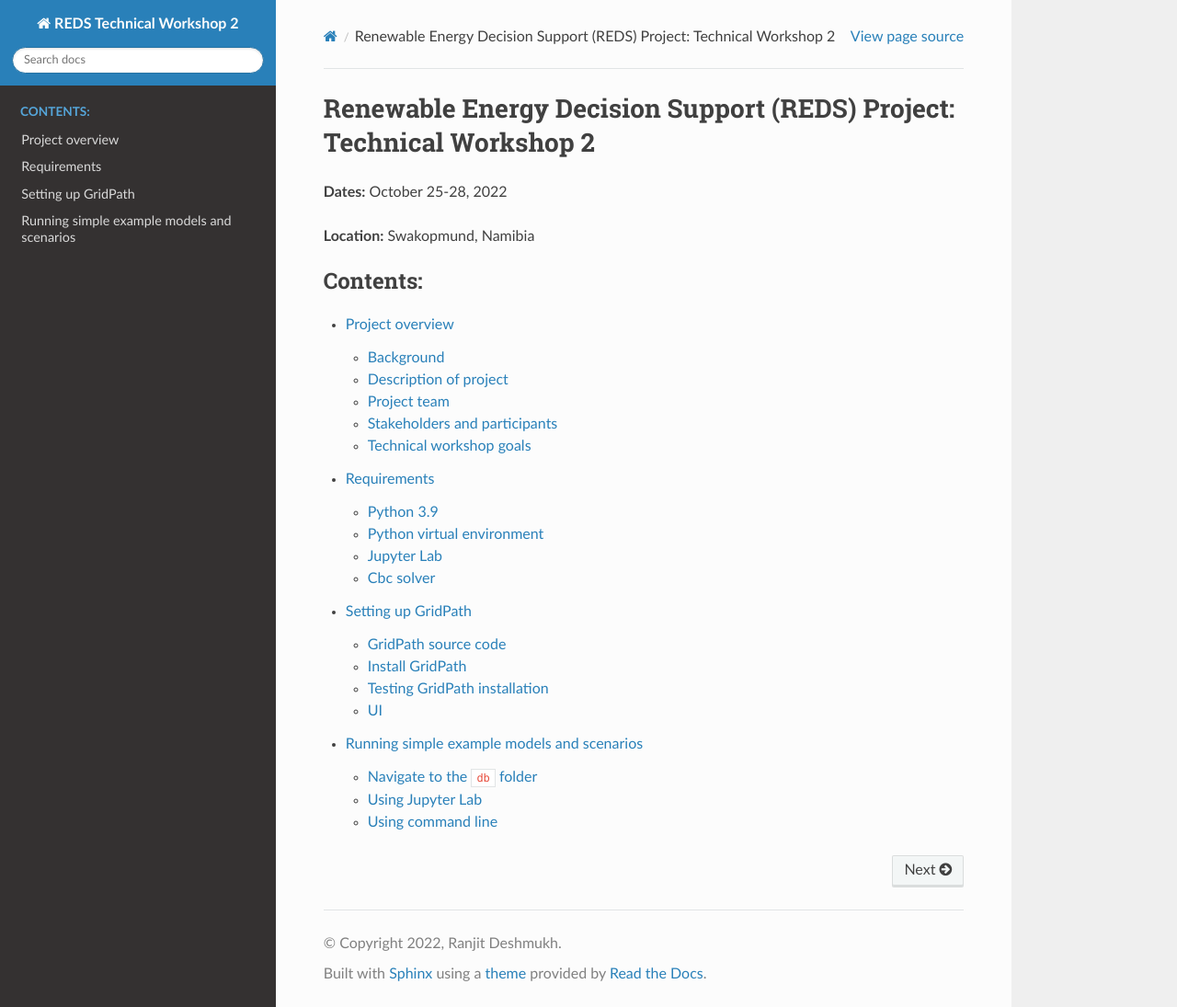
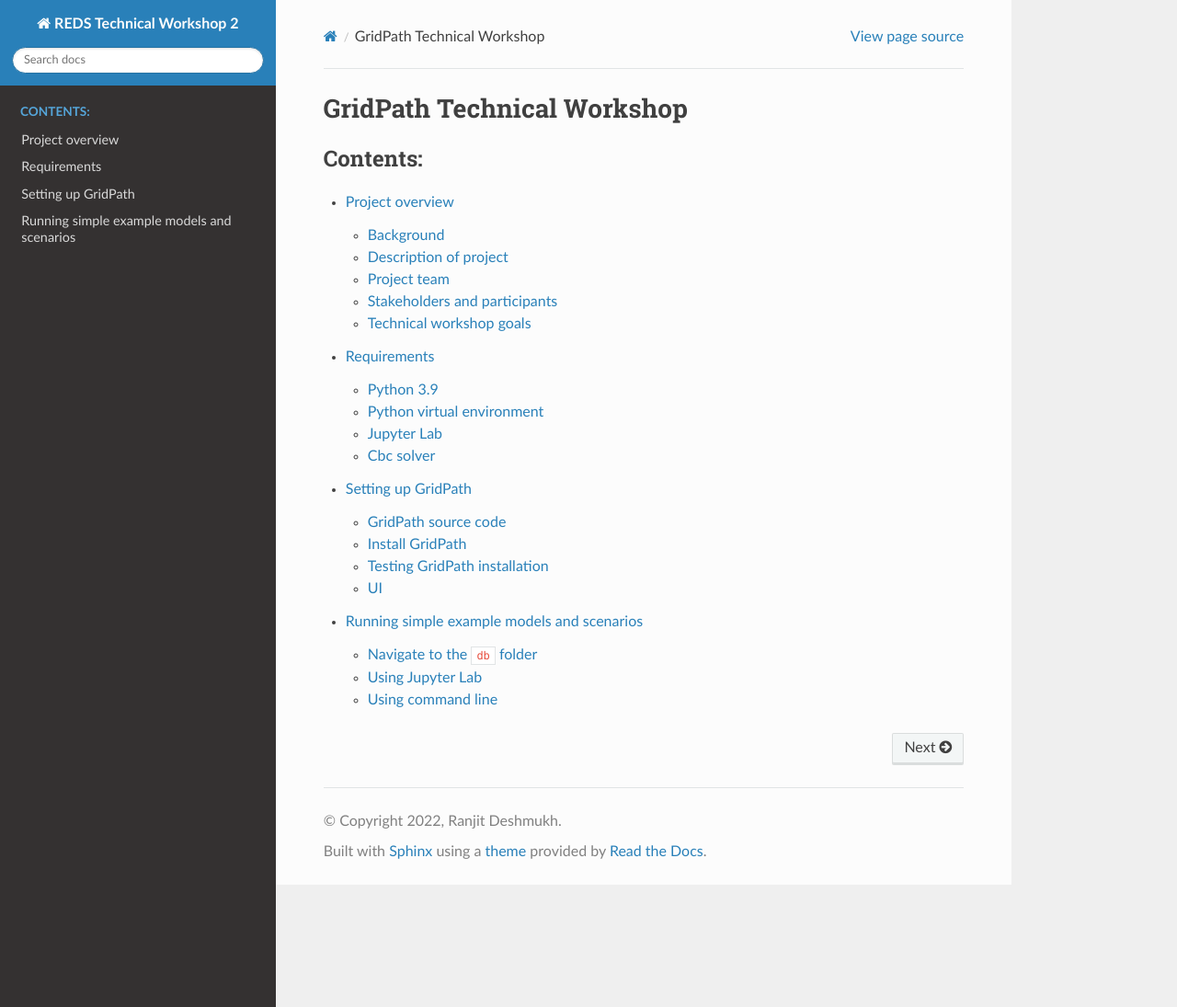
Before and after one commit to cetlab-ucsb/gridpath-technical-workshop, a Sphinx documentation site: the page built from docs/index.rst, in a window 1280 px wide and 1095 px high. Shown: the whole window at 92% size. Built offline with Sphinx 7.4.7 and the Read the Docs theme 2.0.0, drawn with Linux system fonts in a browser that asks for light colours.

Commit message:
update index

```diff
--- a/docs/index.rst
+++ b/docs/index.rst
@@ -1,14 +1,5 @@
-.. REDS Technical Workshop 2 documentation master file, created by
-   sphinx-quickstart on Sat Oct 22 07:20:02 2022.
-   You can adapt this file completely to your liking, but it should at least
-   contain the root `toctree` directive.
-
-Renewable Energy Decision Support (REDS) Project: Technical Workshop 2
-======================================================================
-
-**Dates:** October 25-28, 2022
-
-**Location:** Swakopmund, Namibia
+GridPath Technical Workshop
+===========================
 
 .. toctree::
    :maxdepth: 2
```
